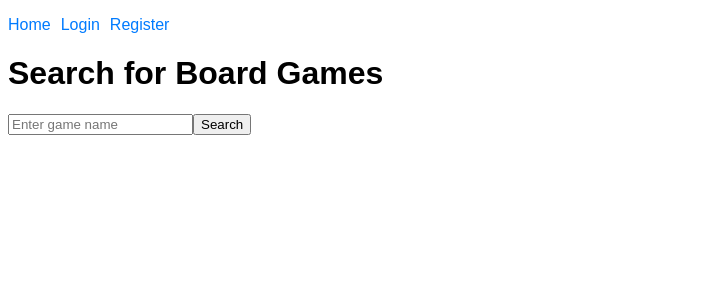
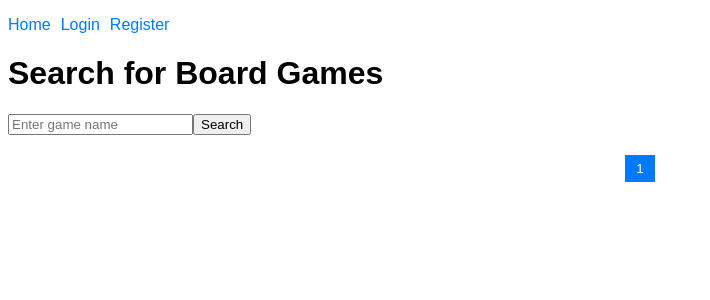
Before and after one commit to nszumowski/game-night-manager, a React (Create React App) app in the folder frontend/: page /games in a window 1280 px wide. Shown: the top 300 px of the page, without its empty margins (0-710 px from the left). Built offline with nearby package versions, Linux system fonts and the light colour scheme.

Commit message:
Add pagination to game results

```diff
--- a/frontend/src/css/Games.css
+++ b/frontend/src/css/Games.css
@@ -36,3 +36,23 @@
   color: #555;
   margin: 0 20px;
 }
+
+.pagination {
+  display: flex;
+  justify-content: center;
+  margin-top: 20px;
+}
+
+.pagination button {
+  margin: 0 5px;
+  padding: 5px 10px;
+  border: 1px solid #ccc;
+  background-color: #fff;
+  cursor: pointer;
+}
+
+.pagination button.active {
+  background-color: #007bff;
+  color: #fff;
+  border-color: #007bff;
+}
--- a/frontend/src/pages/Games.js
+++ b/frontend/src/pages/Games.js
@@ -1,18 +1,20 @@
 import React, { useEffect, useState } from 'react';
 import axios from 'axios';
 import '../css/Games.css';
-
 
 const Games = () => {
   const [searchTerm, setSearchTerm] = useState('');
   const [games, setGames] = useState([]);
   const [loading, setLoading] = useState(false);
   const [error, setError] = useState(null);
+  const [currentPage, setCurrentPage] = useState(1);
+  const [totalPages, setTotalPages] = useState(1);
 
   const handleSearch = async (e) => {
     e.preventDefault();
     setLoading(true);
     setError(null);
+    setCurrentPage(1); // Reset to the first page on new search
 
     try {
       const response = await axios.get(`https://www.boardgamegeek.com/xmlapi2/search?query=${searchTerm}&type=boardgame`);
@@ -25,12 +27,19 @@ const Games = () => {
         year: item.getElementsByTagName('yearpublished')[0]?.getAttribute('value') || 'Unknown'
       }));
       setGames(gamesArray);
+      setTotalPages(Math.ceil(gamesArray.length / 25)); // Calculate total pages
     } catch (err) {
       setError('There was an error fetching the games.');
     } finally {
       setLoading(false);
     }
   };
+
+  const handlePageChange = (page) => {
+    setCurrentPage(page);
+  };
+
+  const paginatedGames = games.slice((currentPage - 1) * 25, currentPage * 25);
 
   return (
     <div>
@@ -48,13 +57,18 @@ const Games = () => {
       {loading && <p>Loading...</p>}
       {error && <p>{error}</p>}
       <div className="games-container">
-        {games.map(game => (
+        {paginatedGames.map(game => (
           <div key={game.id} className="game-item">
             <h2 className="game-title">{game.title} ({game.year})</h2>
             <GameDetails id={game.id} />
           </div>
         ))}
       </div>
+      <Pagination
+        currentPage={currentPage}
+        totalPages={totalPages}
+        onPageChange={handlePageChange}
+      />
     </div>
   );
 };
@@ -99,4 +113,25 @@ const GameDetails = ({ id }) => {
   );
 };
 
+const Pagination = ({ currentPage, totalPages, onPageChange }) => {
+  const pages = [];
+  for (let i = 1; i <= totalPages; i++) {
+    pages.push(i);
+  }
+
+  return (
+    <div className="pagination">
+      {pages.map(page => (
+        <button
+          key={page}
+          className={page === currentPage ? 'active' : ''}
+          onClick={() => onPageChange(page)}
+        >
+          {page}
+        </button>
+      ))}
+    </div>
+  );
+};
+
 export default Games;
```
